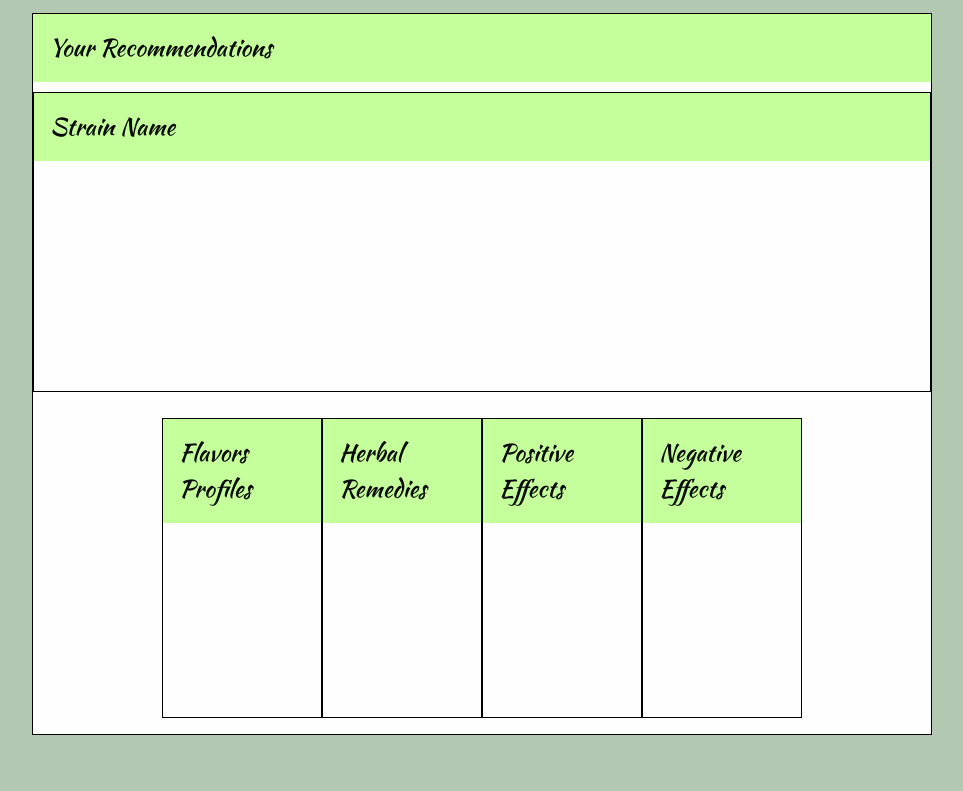
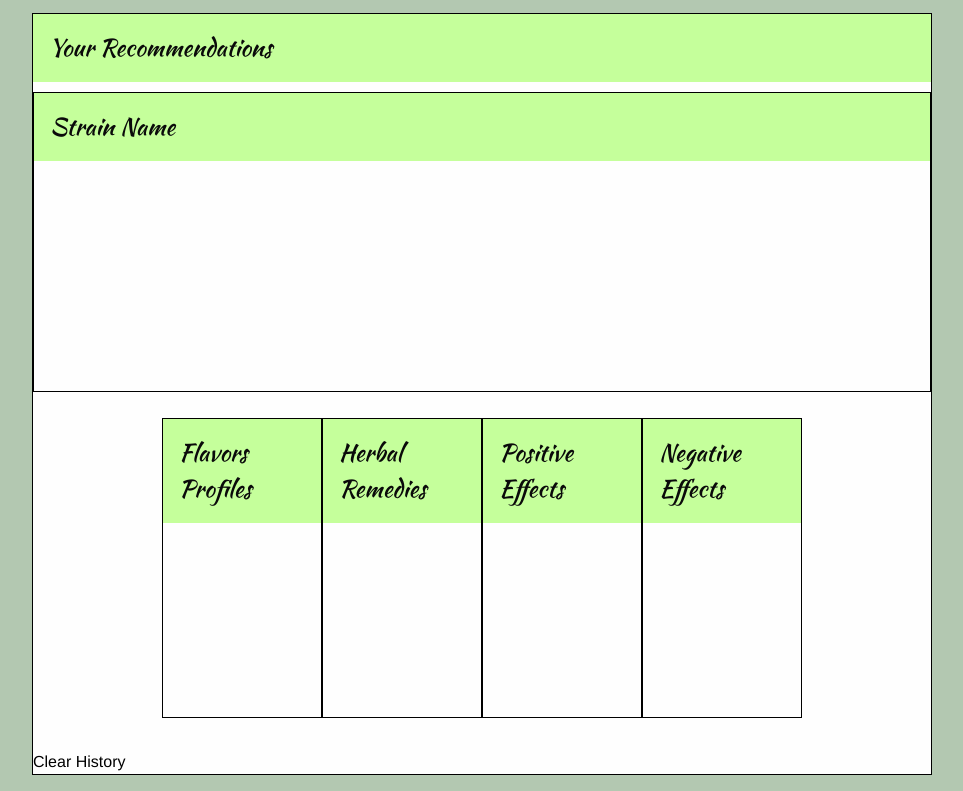
Before and after one commit to dmitriso/THme, a plain HTML site: page index.html in a window 1280 px wide. Shown: the part 1121-1912 px from the top of the page, without its empty margins (158-1121 px from the left). Before the commit the page ends 1872 px from the top, so only its background shows below. Drawn offline with nearby package versions, Linux system fonts and the light colour scheme.

Commit message:
Created seperate div for strain history population.

```diff
--- a/index.html
+++ b/index.html
@@ -146,6 +146,13 @@
         </div>
         <!--END OF EFFECTS SECTION-->
       </div>
+      <!-- STRAIN SEARCH HISTORY DS -->
+      <div>
+        <ul id="strain-history">
+
+        </ul>
+        <button id="clear-btn">Clear History</button>
+      </div>
 
       <script src="https://cdnjs.cloudflare.com/ajax/libs/jquery/3.2.1/jquery.min.js"></script>
       <script src="./assets/scripts/script.js"></script>
```
